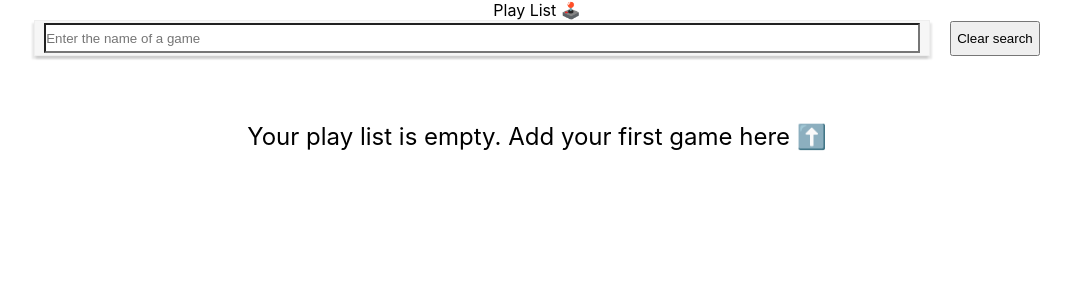
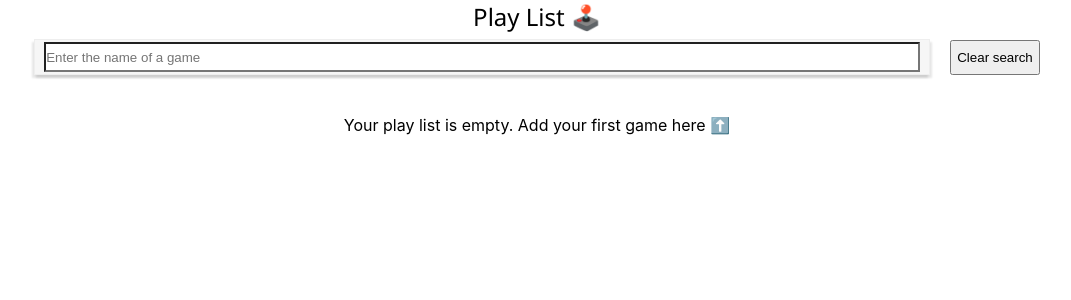
Before and after one commit to alexl6/PlayList-game-tracker, a React (Create React App) app in the folder front-end/: page / in a window 1280 px wide. Shown: the top 300 px of the page, without its empty margins (103-1174 px from the left). Built offline with nearby package versions, Linux system fonts and the light colour scheme; no server answers.

Commit message:
Update app banner & improve user experience while a game is loading

```diff
--- a/front-end/src/App.css
+++ b/front-end/src/App.css
@@ -2,35 +2,10 @@
   text-align: center;
 }
 
-.App-logo {
-  height: 40vmin;
-  pointer-events: none;
-}
-
-@media (prefers-reduced-motion: no-preference) {
-  .App-logo {
-    animation: App-logo-spin infinite 20s linear;
-  }
-}
-
-.App-header {
-  background-color: #282c34;
-  min-height: 100vh;
-  display: flex;
-  flex-direction: column;
-  align-items: center;
-  justify-content: center;
-  font-size: calc(10px + 2vmin);
-  color: white;
-}
-
-.App-link {
-  color: #61dafb;
-}
-
-.library-placeholder{
-  padding-top: 2%;
+header{
   font-size: x-large;
+  margin-bottom: 0.5%;
+  font-family: 'Segoe UI', Tahoma, Geneva, Verdana, sans-serif;
 }
 
 @keyframes App-logo-spin {
--- a/front-end/src/App.tsx
+++ b/front-end/src/App.tsx
@@ -119,6 +119,9 @@ class App extends Component<{}, AppState> {
      * @param name Name of the selected game
      */
     addGame = async(name: string) => {
+        this.setState({
+            suggestions: []
+        })
         console.log(name)
         try{
             let url = this.state.server + "addgame?name=" + name;
@@ -145,8 +148,7 @@ class App extends Component<{}, AppState> {
                 parsedObject['opencritic']
             )
             this.setState({
-                games: [...this.state.games, newGame],
-                suggestions: [],
+                games: [...this.state.games, newGame]
             })
         } catch (e) {
             alert("There was an error adding game to the server. .\nIs the server running right now?")
--- a/front-end/src/GameSelector.tsx
+++ b/front-end/src/GameSelector.tsx
@@ -86,8 +86,6 @@ class GameSelector extends Component<GameSelectorProps, GameSelectorState> {
             );
         }
         // Add search box and wrap the dropdown menu items in a container
-
-
         return (
             <div>
                 <div className={"dropdownContainer"}>
```
